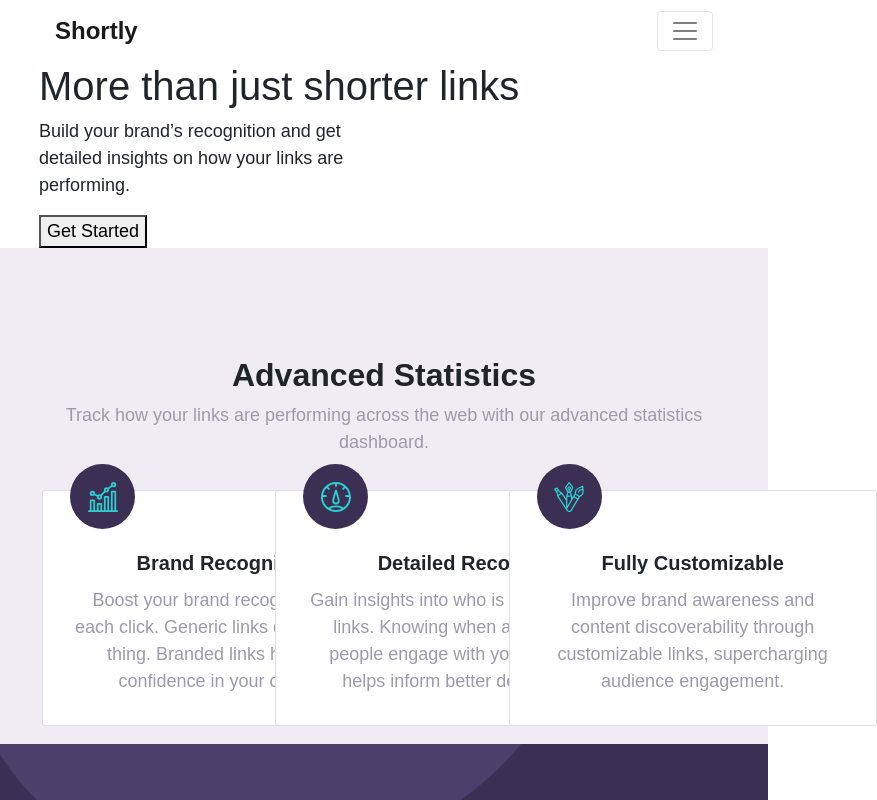
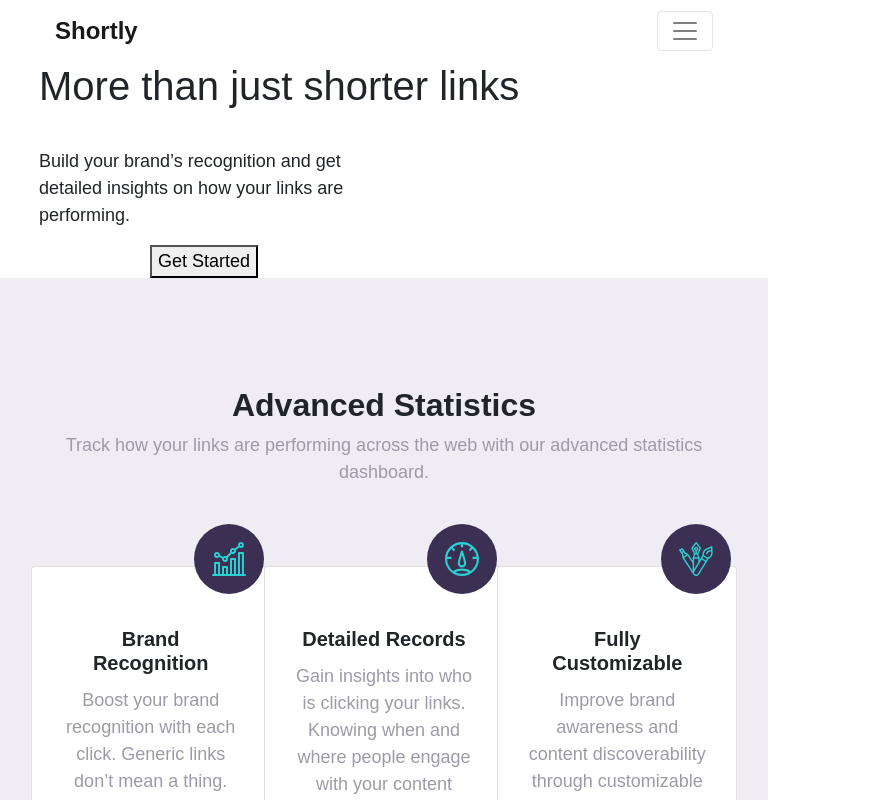
Before and after one commit to ARam2142/url-shortening-api-master, a React (Create React App) app: page / in a window 768 px wide. Shown: the top 800 px of the page, 877 px wide, since content can reach past the window. Built offline with nearby package versions, Linux system fonts and the light colour scheme.

Commit message:
made the three cards responsive at 756px

```diff
--- a/src/components/statistics/Statistics.js
+++ b/src/components/statistics/Statistics.js
@@ -18,34 +18,35 @@ function Statistics() {
                 <p className="sentence">Track how your links are performing across the web with our advanced statistics dashboard.</p>
 
 
-                <div class="row row-cols-1 d-grid row-cols-md-3 g-2 three-cards">
-                    <div class="p-2 col">
+                <div class="row row-cols-1 d-grid row-cols-md-3 g-4 three-cards">
+                    <div class="p-4 col">
                         <div className="circle">
                             <img src={Recognition} alt="brand-recognition" />
                         </div>
-                        <div class="card" style={{ width: "23rem" }}>
+                        <div class="card">
                             <div class="card-body">
                                 <h5 class="card-title">Brand Recognition</h5>
                                 <p class="card-text">Boost your brand recognition with each click. Generic links don’t mean a thing. Branded links help instil confidence in your content.</p>
                             </div>
                         </div>
                     </div>
-                    <div class="p-2 col">
+
+                    <div class="p-4 col" style={{marginTop: "30px"}}>
                         <div className="circle">
                             <img src={Records} alt="detailed-records" />
                         </div>
-                        <div class="card" style={{ width: "23rem" }}>
+                        <div class="card">
                             <div class="card-body">
                                 <h5 class="card-title">Detailed Records</h5>
                                 <p class="card-text">Gain insights into who is clicking your links. Knowing when and where people engage with your content helps inform better decisions.</p>
                             </div>
                         </div>
                     </div>
-                    <div class="p-2 col">
+                    <div class="p-4 col" style={{marginTop: "60px"}}>
                         <div className="circle">
                             <img src={Customizable} alt="detailed-records" />
                         </div>
-                        <div class="card" style={{ width: "23rem" }}>
+                        <div class="card">
                             <div class="card-body">
                                 <h5 class="card-title">Fully Customizable</h5>
                                 <p class="card-text">Improve brand awareness and content discoverability through customizable links, supercharging audience engagement.</p>
--- a/src/components/statistics/statistics.css
+++ b/src/components/statistics/statistics.css
@@ -3,6 +3,7 @@
     padding-top: 40px;
     position: relative;
     z-index: 1;
+    width: 23rem;
 }
 
 div.hero {
@@ -29,8 +30,8 @@ h5.card-title {
 
 .circle {
     background-color: hsl(257, 27%, 26%);
-    width: 65px;
-    height: 65px;
+    width: 70px;
+    height: 70px;
     padding: 12px;
     display: flex;
     border-radius: 50%;
@@ -41,7 +42,7 @@ h5.card-title {
 }
 
 .circle img {
-    width: 30px;
+    width: 34px;
     height: auto;
     display: block;
     margin: auto;
@@ -52,6 +53,37 @@ h5.card-title {
         text-align: center;
         justify-content: center;
         padding: 10px;
-        /* margin-left: 45px; */
+    }
+
+    .col {
+        margin-top: 30px !important;
+        place-items: center;
+    }
+
+    .circle {
+        padding: 12px;
+        display: flex;
+        border-radius: 50%;
+        position: absolute;
+        z-index: 3;
+        left: 10rem;
+    }
+
+    .circle img {
+        width: 34px;
+        height: auto;
+        display: block;
+        margin: auto;
+    }
+
+    /* .card {
+        width: none !important;
+        margin-top: 0;
+    } */
+}
+
+@media (min-width: 756px) and (max-width: 1064px) {
+    .card {
+        width: 15rem;
     }
 }
```
